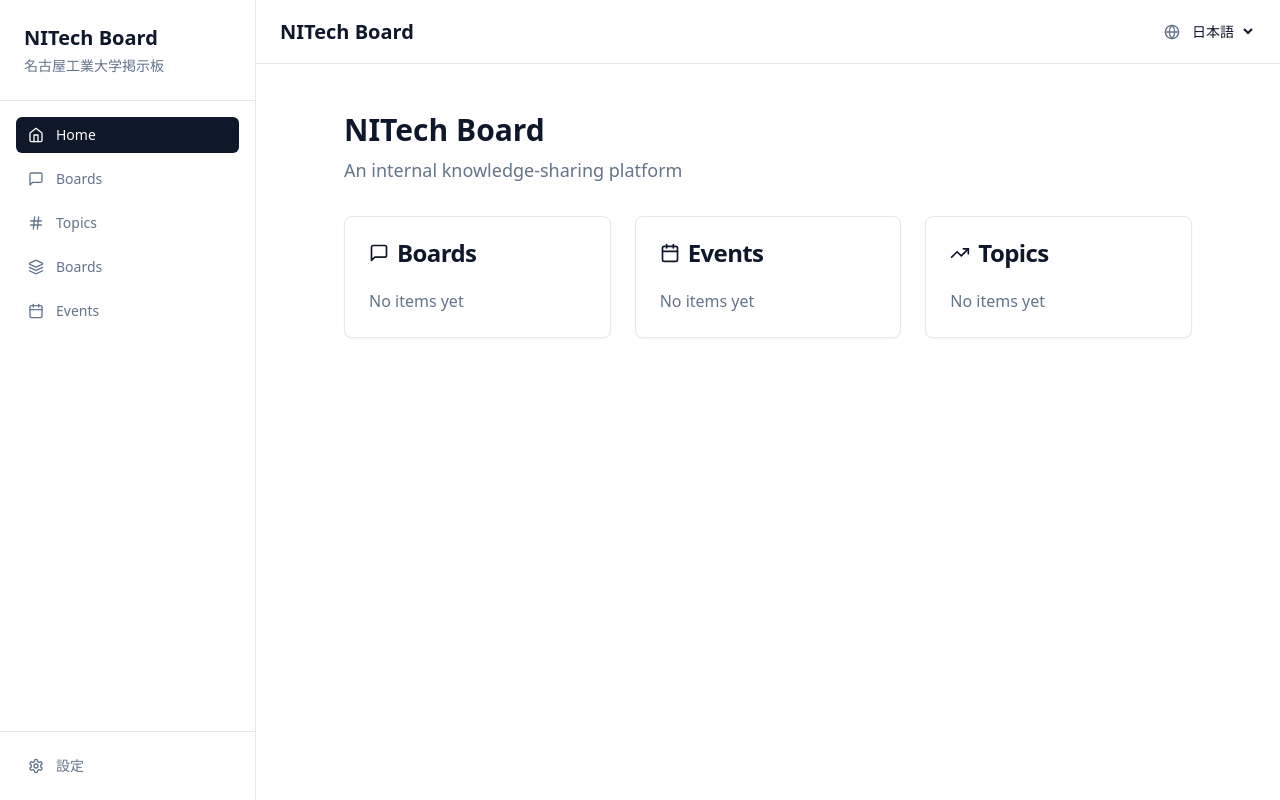
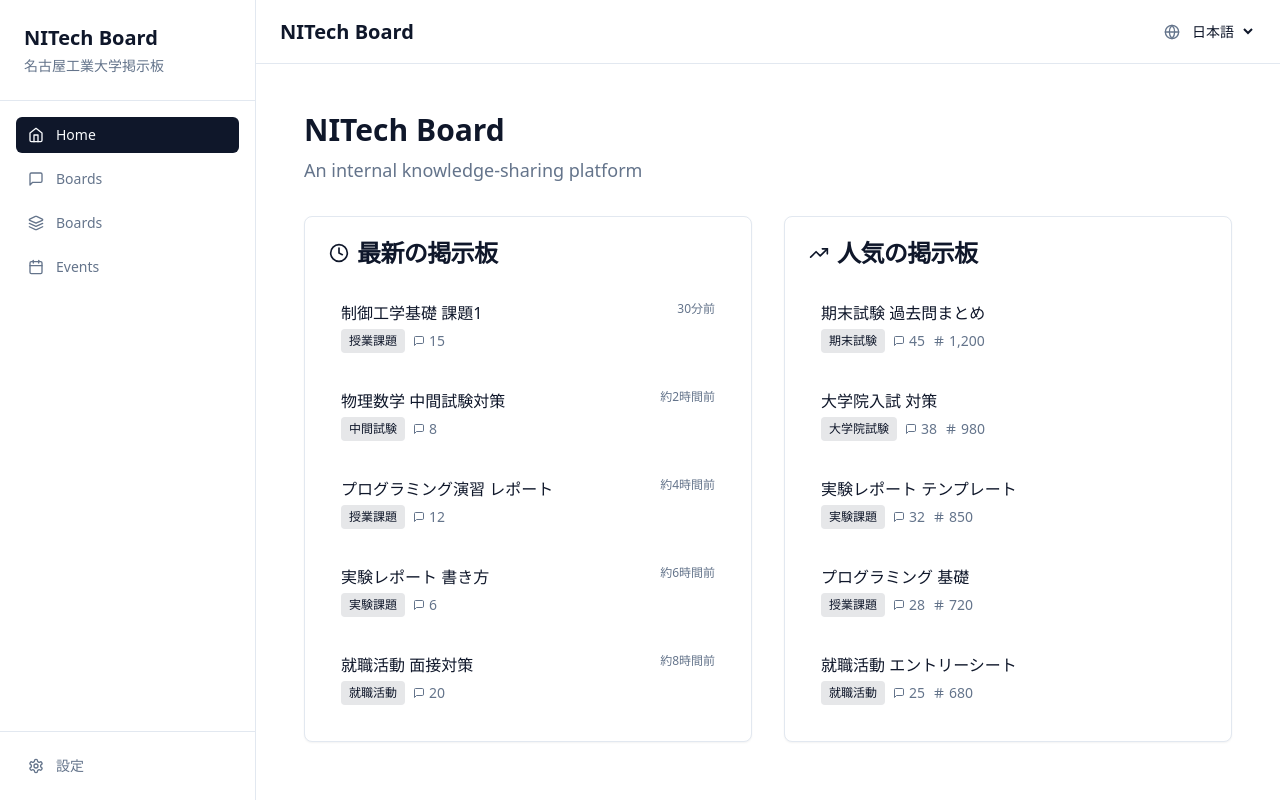
Before and after one commit to Terumasa0218/NIT-Board, a React (Vite) app: page / in a window 1280 px wide. Built offline with nearby package versions, Linux system fonts and the light colour scheme; no server answers.

Commit message:
Initial commit: NitBoard project

```diff
--- a/src/components/Header.tsx
+++ b/src/components/Header.tsx
@@ -1,11 +1,13 @@
 import { useAuthStore } from '@/stores/auth'
 import { useI18n } from '@/utils/i18n'
-import { Bell, Plus, User } from 'lucide-react'
+import { useTheme } from '@/hooks/useTheme'
+import { Moon, Sun, Plus, User } from 'lucide-react'
 import LanguageToggle from './LanguageToggle'
 
 export default function Header() {
   const { user, logout } = useAuthStore()
   const { t } = useI18n()
+  const { resolvedTheme, toggleTheme } = useTheme()
 
   const handleLogout = async () => {
     try {
@@ -33,8 +35,16 @@ export default function Header() {
               {t('boards.new')}
             </button>
 
-            <button className="btn btn-ghost btn-sm">
-              <Bell className="h-4 w-4" />
+            <button
+              onClick={toggleTheme}
+              className="btn btn-ghost btn-sm"
+              title={resolvedTheme === 'dark' ? 'ライトモードに切り替え' : 'ダークモードに切り替え'}
+            >
+              {resolvedTheme === 'dark' ? (
+                <Sun className="h-4 w-4" />
+              ) : (
+                <Moon className="h-4 w-4" />
+              )}
             </button>
 
             <div className="flex items-center gap-2">
--- a/src/components/Sidebar.tsx
+++ b/src/components/Sidebar.tsx
@@ -8,7 +8,6 @@ import {
   Calendar,
   Settings,
   User,
-  Hash,
   Layers
 } from 'lucide-react'
 
@@ -26,11 +25,6 @@ export default function Sidebar() {
       to: '/departments',
       icon: MessageSquare,
       label: t('nav.boards'),
-    },
-    {
-      to: '/topics',
-      icon: Hash,
-      label: t('topics'),
     },
     {
       to: '/boards',
--- a/src/pages/BoardPage.tsx
+++ b/src/pages/BoardPage.tsx
@@ -47,7 +47,8 @@ export default function BoardPage() {
       isSolved: false,
     }
 
-    setPosts([newPostObj, ...posts])
+    // 最新投稿を一番下に追加
+    setPosts([...posts, newPostObj])
     setNewPost('')
   }
 
@@ -116,7 +117,7 @@ export default function BoardPage() {
                         </span>
                       )}
                     </div>
-                    <p className="text-foreground">
+                    <p className="text-foreground whitespace-pre-wrap">
                       {post.content}
                     </p>
                   </div>
@@ -139,7 +140,7 @@ export default function BoardPage() {
                 id="newPost"
                 value={newPost}
                 onChange={(e) => setNewPost(e.target.value)}
-                className="textarea w-full"
+                className="textarea w-full bg-background text-foreground border-border"
                 placeholder="投稿内容を入力してください..."
                 rows={3}
               />
--- a/src/pages/HomePage.tsx
+++ b/src/pages/HomePage.tsx
@@ -1,11 +1,92 @@
+import { useState } from 'react'
+import { Link } from 'react-router-dom'
 import { useI18n } from '@/utils/i18n'
-import { MessageSquare, Calendar, TrendingUp } from 'lucide-react'
+import { MessageSquare, Clock, TrendingUp, Hash } from 'lucide-react'
+
+// モックデータ
+const mockLatestBoards = [
+  {
+    id: '1',
+    title: '制御工学基礎 課題1',
+    topicName: '授業課題',
+    postCount: 15,
+    latestPostAt: new Date(Date.now() - 1000 * 60 * 30), // 30分前
+  },
+  {
+    id: '2',
+    title: '物理数学 中間試験対策',
+    topicName: '中間試験',
+    postCount: 8,
+    latestPostAt: new Date(Date.now() - 1000 * 60 * 60 * 2), // 2時間前
+  },
+  {
+    id: '3',
+    title: 'プログラミング演習 レポート',
+    topicName: '授業課題',
+    postCount: 12,
+    latestPostAt: new Date(Date.now() - 1000 * 60 * 60 * 4), // 4時間前
+  },
+  {
+    id: '4',
+    title: '実験レポート 書き方',
+    topicName: '実験課題',
+    postCount: 6,
+    latestPostAt: new Date(Date.now() - 1000 * 60 * 60 * 6), // 6時間前
+  },
+  {
+    id: '5',
+    title: '就職活動 面接対策',
+    topicName: '就職活動',
+    postCount: 20,
+    latestPostAt: new Date(Date.now() - 1000 * 60 * 60 * 8), // 8時間前
+  },
+]
+
+const mockPopularBoards = [
+  {
+    id: '6',
+    title: '期末試験 過去問まとめ',
+    topicName: '期末試験',
+    postCount: 45,
+    viewCount: 1200,
+  },
+  {
+    id: '7',
+    title: '大学院入試 対策',
+    topicName: '大学院試験',
+    postCount: 38,
+    viewCount: 980,
+  },
+  {
+    id: '8',
+    title: '実験レポート テンプレート',
+    topicName: '実験課題',
+    postCount: 32,
+    viewCount: 850,
+  },
+  {
+    id: '9',
+    title: 'プログラミング 基礎',
+    topicName: '授業課題',
+    postCount: 28,
+    viewCount: 720,
+  },
+  {
+    id: '10',
+    title: '就職活動 エントリーシート',
+    topicName: '就職活動',
+    postCount: 25,
+    viewCount: 680,
+  },
+]
 
 export default function HomePage() {
-  const { t } = useI18n()
+  const { t, formatRelativeTime } = useI18n()
+  const [latestBoards] = useState(mockLatestBoards)
+  const [popularBoards] = useState(mockPopularBoards)
 
   return (
-    <div className="max-w-4xl mx-auto p-6">
+    <div className="max-w-6xl mx-auto p-6">
       <div className="mb-8">
         <h1 className="text-3xl font-bold text-foreground mb-2">
           {t('appTitle')}
@@ -15,49 +96,99 @@ export default function HomePage() {
         </p>
       </div>
 
-      <div className="grid grid-cols-1 md:grid-cols-3 gap-6">
+      <div className="grid grid-cols-1 lg:grid-cols-2 gap-8">
         {/* Latest Boards */}
         <div className="card">
           <div className="card-header">
             <div className="flex items-center gap-2">
-              <MessageSquare className="h-5 w-5 text-primary" />
-              <h2 className="card-title">{t('boards.title')}</h2>
+              <Clock className="h-5 w-5 text-primary" />
+              <h2 className="card-title">最新の掲示板</h2>
             </div>
           </div>
           <div className="card-content">
+            {latestBoards.length === 0 ? (
               <p className="text-muted-foreground">
                 {t('empty.common')}
               </p>
+            ) : (
+              <div className="space-y-3">
+                {latestBoards.map((board) => (
+                  <Link
+                    key={board.id}
+                    to={`/boards/${board.id}`}
+                    className="block p-3 rounded-lg hover:bg-accent transition-colors"
+                  >
+                    <div className="flex items-start justify-between">
+                      <div className="flex-1 min-w-0">
+                        <h3 className="font-medium text-foreground truncate">
+                          {board.title}
+                        </h3>
+                        <div className="flex items-center gap-2 mt-1 text-sm text-muted-foreground">
+                          <span className="bg-primary/10 text-primary px-2 py-1 rounded text-xs">
+                            {board.topicName}
+                          </span>
+                          <span className="flex items-center gap-1">
+                            <MessageSquare className="h-3 w-3" />
+                            {board.postCount}
+                          </span>
+                        </div>
+                      </div>
+                      <div className="text-xs text-muted-foreground ml-2">
+                        {formatRelativeTime(board.latestPostAt)}
+                      </div>
+                    </div>
+                  </Link>
+                ))}
+              </div>
+            )}
           </div>
         </div>
 
-        {/* Events */}
-        <div className="card">
-          <div className="card-header">
-            <div className="flex items-center gap-2">
-              <Calendar className="h-5 w-5 text-primary" />
-              <h2 className="card-title">{t('nav.events')}</h2>
-            </div>
-          </div>
-          <div className="card-content">
-            <p className="text-muted-foreground">
-              {t('empty.common')}
-            </p>
-          </div>
-        </div>
-
-        {/* Popular Topics */}
+        {/* Popular Boards */}
         <div className="card">
           <div className="card-header">
             <div className="flex items-center gap-2">
               <TrendingUp className="h-5 w-5 text-primary" />
-              <h2 className="card-title">{t('topics')}</h2>
+              <h2 className="card-title">人気の掲示板</h2>
             </div>
           </div>
           <div className="card-content">
+            {popularBoards.length === 0 ? (
               <p className="text-muted-foreground">
                 {t('empty.common')}
               </p>
+            ) : (
+              <div className="space-y-3">
+                {popularBoards.map((board) => (
+                  <Link
+                    key={board.id}
+                    to={`/boards/${board.id}`}
+                    className="block p-3 rounded-lg hover:bg-accent transition-colors"
+                  >
+                    <div className="flex items-start justify-between">
+                      <div className="flex-1 min-w-0">
+                        <h3 className="font-medium text-foreground truncate">
+                          {board.title}
+                        </h3>
+                        <div className="flex items-center gap-2 mt-1 text-sm text-muted-foreground">
+                          <span className="bg-primary/10 text-primary px-2 py-1 rounded text-xs">
+                            {board.topicName}
+                          </span>
+                          <span className="flex items-center gap-1">
+                            <MessageSquare className="h-3 w-3" />
+                            {board.postCount}
+                          </span>
+                          <span className="flex items-center gap-1">
+                            <Hash className="h-3 w-3" />
+                            {board.viewCount.toLocaleString()}
+                          </span>
+                        </div>
+                      </div>
+                    </div>
+                  </Link>
+                ))}
+              </div>
+            )}
           </div>
         </div>
       </div>
--- a/src/pages/TopicsPage.tsx
+++ b/src/pages/TopicsPage.tsx
@@ -1,4 +1,4 @@
-import { useNavigate } from 'react-router-dom'
+import { useNavigate, useSearchParams } from 'react-router-dom'
 import { useI18n } from '@/utils/i18n'
 import { Hash } from 'lucide-react'
 
@@ -12,26 +12,49 @@ const TOPICS = [
   { id: 'other', name: 'その他', description: 'その他の話題' },
 ]
 
+// 学科名のマッピング（簡略版）
+const DEPARTMENT_NAMES: Record<string, string> = {
+  'mechanical': '機械工学科',
+  'electrical': '電気・機械工学科',
+  'computer': '情報・メディア工学科',
+  'chemical': '物質工学科',
+  'civil': '社会工学科',
+  'architecture': '建築学科',
+  'creative': '創造工学教育課程',
+  'core': '基幹工学教育課程',
+}
+
 export default function TopicsPage() {
   const { t } = useI18n()
   const navigate = useNavigate()
+  const [searchParams] = useSearchParams()
+  const departmentId = searchParams.get('department')
+  const departmentName = departmentId ? DEPARTMENT_NAMES[departmentId] || '選択された学科' : null
 
   const handleTopicClick = (topicId: string) => {
-    navigate(`/boards?topic=${topicId}`)
+    const params = new URLSearchParams()
+    if (departmentId) {
+      params.set('department', departmentId)
+    }
+    params.set('topic', topicId)
+    navigate(`/boards?${params.toString()}`)
   }
 
   return (
     <div className="max-w-4xl mx-auto p-6">
       <div className="mb-8">
         <h1 className="text-2xl font-bold text-foreground mb-2">
-          {t('topics')}
+          {departmentName ? `${departmentName} - ${t('topics')}` : t('topics')}
         </h1>
         <p className="text-muted-foreground">
-          トピックを選択して掲示板を閲覧してください
+          {departmentName
+            ? `${departmentName}のトピックを選択して掲示板を閲覧してください`
+            : 'トピックを選択して掲示板を閲覧してください'
+          }
         </p>
       </div>
 
-      <div className="grid grid-cols-1 md:grid-cols-2 lg:grid-cols-3 gap-4">
+      <div className="grid grid-cols-1 md:grid-cols-2 lg:grid-cols-3 gap-4 -mt-2">
         {TOPICS.map((topic) => (
           <button
             key={topic.id}
```
Also changed, not shown: 20 other files (tests, documents, lock files or other folders). Lines whose indentation alone changed are shown as unchanged.
